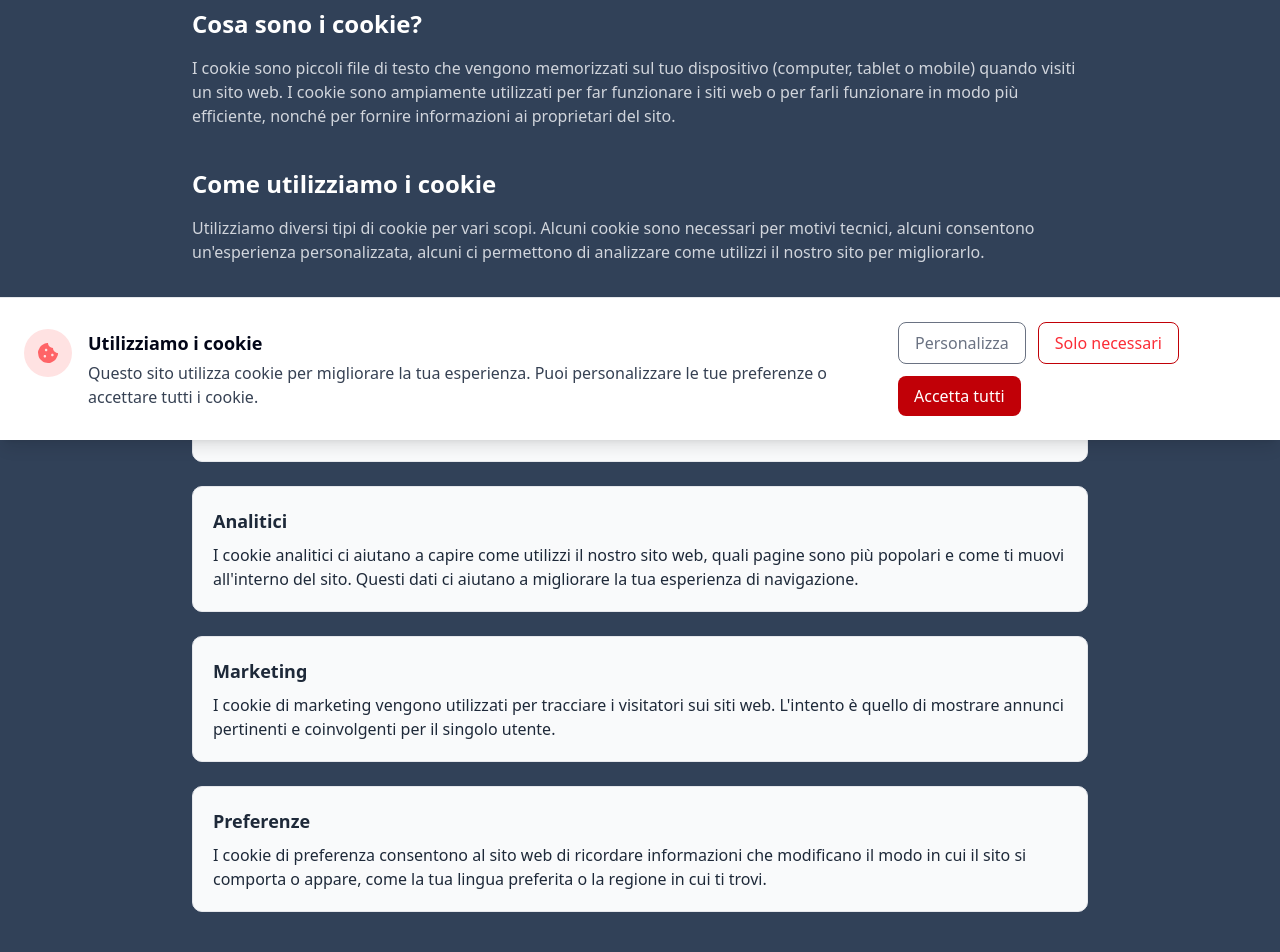
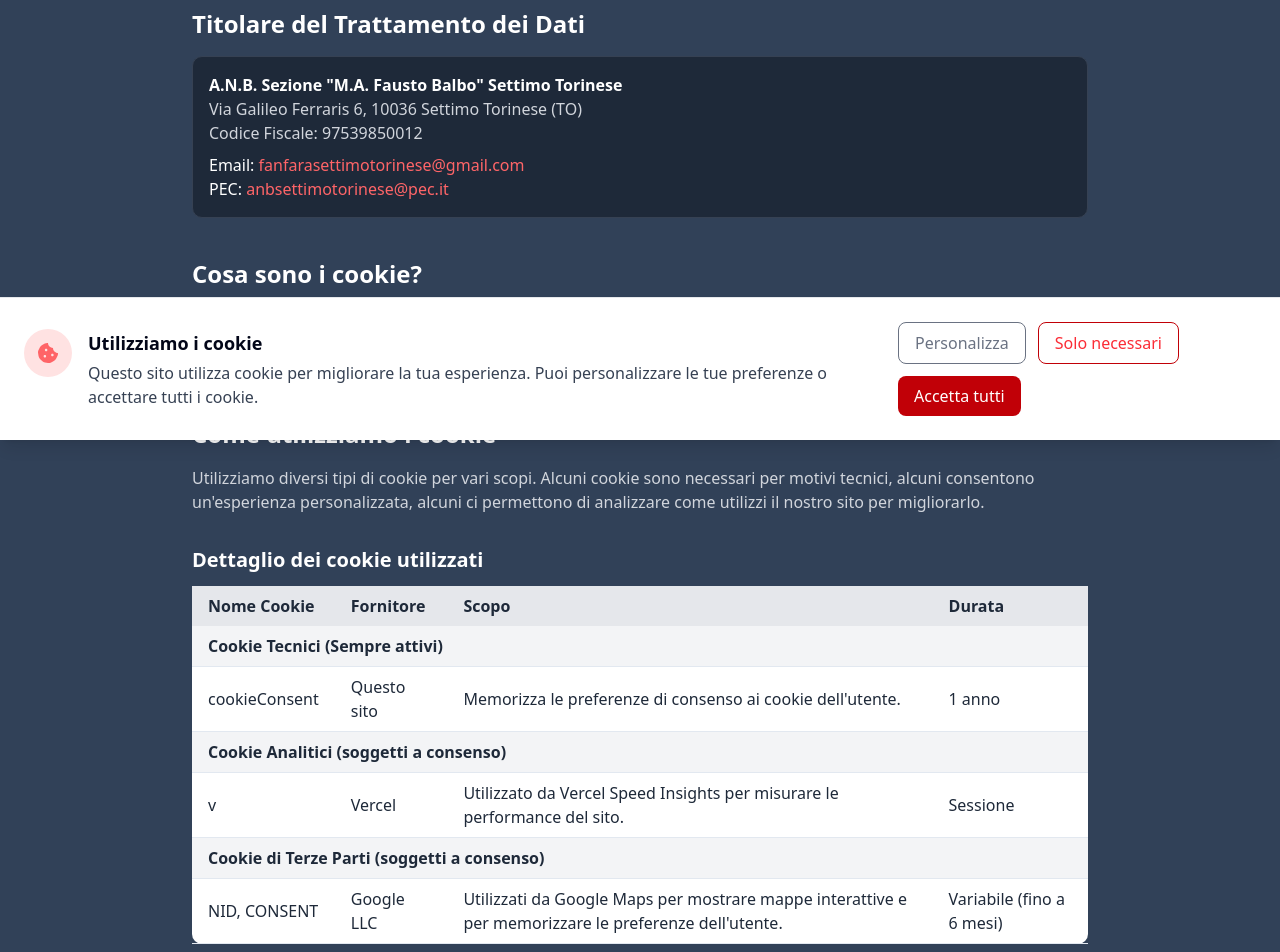
Before and after one commit to FedericoBellezza/bersaglierisettimo-app, a Next.js app: page /cookie in a window 1280 px wide. Shown: the part 360-1312 px from the top of the page. Built offline with nearby package versions, Linux system fonts and the light colour scheme.

Commit message:
Update cookie policy, privacy policy, and calendar events

```diff
--- a/src/app/cookie/page.jsx
+++ b/src/app/cookie/page.jsx
@@ -24,17 +24,25 @@ const CookiePolicy = () => {
 
   // Check if cookie consent has been given before
   useEffect(() => {
-    // Check after a short delay to ensure hydration is complete
-    const timer = setTimeout(() => {
     const consent = localStorage.getItem("cookieConsent");
     if (!consent) {
       setShowBanner(true);
     } else {
       setCookiePreferences(JSON.parse(consent));
     }
-    }, 1000);
+  }, []);
 
-    return () => clearTimeout(timer);
+  useEffect(() => {
+    const handleOpenSettings = () => {
+      setShowBanner(true);
+      setShowSettings(true);
+    };
+
+    window.addEventListener("openCookieSettings", handleOpenSettings);
+
+    return () => {
+      window.removeEventListener("openCookieSettings", handleOpenSettings);
+    };
   }, []);
 
   const acceptAllCookies = () => {
@@ -109,6 +117,37 @@ const CookiePolicy = () => {
               web.
             </p>
 
+            <h2 className="text-2xl font-bold mt-10 mb-4">
+              Titolare del Trattamento dei Dati
+            </h2>
+            <div className="bg-gray-800 p-4 rounded-lg border border-gray-700 mb-8">
+              <p className="font-bold text-white">
+                A.N.B. Sezione "M.A. Fausto Balbo" Settimo Torinese
+              </p>
+              <p className="text-gray-300">
+                Via Galileo Ferraris 6, 10036 Settimo Torinese (TO)
+              </p>
+              <p className="text-gray-300">Codice Fiscale: 97539850012</p>
+              <p className="mt-2">
+                <span className="font-medium">Email:</span>{" "}
+                <a
+                  href="mailto:fanfarasettimotorinese@gmail.com"
+                  className="text-red-400 hover:underline"
+                >
+                  fanfarasettimotorinese@gmail.com
+                </a>
+              </p>
+              <p>
+                <span className="font-medium">PEC:</span>{" "}
+                <a
+                  href="mailto:anbsettimotorinese@pec.it"
+                  className="text-red-400 hover:underline"
+                >
+                  anbsettimotorinese@pec.it
+                </a>
+              </p>
+            </div>
+
             <h2 className="text-2xl font-bold mt-10 mb-4 ">
               Cosa sono i cookie?
             </h2>
@@ -131,22 +170,71 @@ const CookiePolicy = () => {
             </p>
 
             <h3 className="text-xl font-semibold mt-8 mb-3 ">
-              Tipi di cookie che utilizziamo
+              Dettaglio dei cookie utilizzati
             </h3>
 
-            <div className="space-y-6 mb-10">
-              {cookieTypes.map((type) => (
-                <div
-                  key={type.id}
-                  className="bg-gray-50 p-5 rounded-lg border border-gray-200"
-                >
-                  <h4 className="font-bold text-lg text-gray-800 mb-2">
-                    {type.name}
-                  </h4>
-                  <p className="text-gray-800 text-base">{type.description}</p>
+            <div className="overflow-x-auto">
+              <table className="min-w-full bg-white text-gray-800 rounded-lg">
+                <thead className="bg-gray-200">
+                  <tr>
+                    <th className="py-2 px-4 text-left">Nome Cookie</th>
+                    <th className="py-2 px-4 text-left">Fornitore</th>
+                    <th className="py-2 px-4 text-left">Scopo</th>
+                    <th className="py-2 px-4 text-left">Durata</th>
+                  </tr>
+                </thead>
+                <tbody>
+                  <tr className="border-b">
+                    <td colSpan="4" className="py-2 px-4 font-bold bg-gray-100">
+                      Cookie Tecnici (Sempre attivi)
+                    </td>
+                  </tr>
+                  <tr className="border-b">
+                    <td className="py-2 px-4">cookieConsent</td>
+                    <td className="py-2 px-4">Questo sito</td>
+                    <td className="py-2 px-4">
+                      Memorizza le preferenze di consenso ai cookie dell'utente.
+                    </td>
+                    <td className="py-2 px-4">1 anno</td>
+                  </tr>
+                  <tr className="border-b">
+                    <td colSpan="4" className="py-2 px-4 font-bold bg-gray-100">
+                      Cookie Analitici (soggetti a consenso)
+                    </td>
+                  </tr>
+                  <tr className="border-b">
+                    <td className="py-2 px-4">v</td>
+                    <td className="py-2 px-4">Vercel</td>
+                    <td className="py-2 px-4">
+                      Utilizzato da Vercel Speed Insights per misurare le
+                      performance del sito.
+                    </td>
+                    <td className="py-2 px-4">Sessione</td>
+                  </tr>
+                  <tr className="border-b">
+                    <td colSpan="4" className="py-2 px-4 font-bold bg-gray-100">
+                      Cookie di Terze Parti (soggetti a consenso)
+                    </td>
+                  </tr>
+                  <tr className="border-b">
+                    <td className="py-2 px-4">NID, CONSENT</td>
+                    <td className="py-2 px-4">Google LLC</td>
+                    <td className="py-2 px-4">
+                      Utilizzati da Google Maps per mostrare mappe interattive e
+                      per memorizzare le preferenze dell'utente.
+                    </td>
+                    <td className="py-2 px-4">Variabile (fino a 6 mesi)</td>
+                  </tr>
+                </tbody>
+              </table>
             </div>
-              ))}
-            </div>
+            <p className="text-sm text-gray-400 mt-4">
+              I collegamenti ai social network (Facebook, Instagram, etc.) sono
+              semplici link esterni e non installano cookie di profilazione
+              finché non vengono cliccati e non si visita il sito di
+              destinazione. Per maggiori informazioni, si prega di consultare le
+              privacy policy dei rispettivi social network.
+            </p>
 
             <h2 className="text-2xl font-bold mt-10 mb-4 ">
               Come gestire i cookie
--- a/src/app/privacy/page.jsx
+++ b/src/app/privacy/page.jsx
@@ -61,12 +61,54 @@ const PrivacyPolicy = () => {
               tracciare l'attività sul nostro servizio e conservare determinate
               informazioni. Per maggiori dettagli sui cookie utilizzati,
               consultare la nostra{" "}
-              <a href="/cookie-policy" className="text-red-400 hover:underline">
+              <a href="/cookie" className="text-red-400 hover:underline">
                 Cookie Policy
               </a>
               .
             </li>
           </ul>
+        </>
+      ),
+    },
+    {
+      id: "titolare",
+      title: "Titolare del Trattamento dei Dati",
+      content: (
+        <>
+          <p className="mb-4">
+            Il Titolare del Trattamento dei Dati raccolti tramite questo sito è:
+          </p>
+          <div className="bg-gray-800 p-4 rounded-lg border border-gray-700">
+            <p className="font-bold text-white">
+              A.N.B. Sezione "M.A. Fausto Balbo" Settimo Torinese
+            </p>
+            <p className="text-gray-300">
+              Via Galileo Ferraris 6, 10036 Settimo Torinese (TO)
+            </p>
+            <p className="text-gray-300">Codice Fiscale: 97539850012</p>
+            <p className="mt-2">
+              <span className="font-medium">Email:</span>{" "}
+              <a
+                href="mailto:fanfarasettimotorinese@gmail.com"
+                className="text-red-400 hover:underline"
+              >
+                fanfarasettimotorinese@gmail.com
+              </a>
+            </p>
+            <p>
+              <span className="font-medium">PEC:</span>{" "}
+              <a
+                href="mailto:anbsettimotorinese@pec.it"
+                className="text-red-400 hover:underline"
+              >
+                anbsettimotorinese@pec.it
+              </a>
+            </p>
+          </div>
+          <p className="mt-4">
+            Per qualsiasi domanda o per esercitare i tuoi diritti, puoi
+            contattare il Titolare ai recapiti sopra indicati.
+          </p>
         </>
       ),
     },
--- a/src/components/CalendarioCompleto.jsx
+++ b/src/components/CalendarioCompleto.jsx
@@ -11,119 +11,58 @@ const CalendarioCompleto = () => {
   const eventiCompleti = [
     {
       id: 1,
-      title: "Raduno Nazionale Bersaglieri",
-      date: "15 Luglio 2025",
-      month: "Luglio",
+      title: "Concerto",
+      date: "13 Settembre 2025",
+      month: "Settembre",
       year: "2025",
-      location: "Roma, Italia",
-      description:
-        "Partecipazione al raduno nazionale con esibizione in Piazza del Popolo",
+      location: "Villastellone",
+      description: "Concerto in occasione del raduno provincia di Torino.",
       image:
         "https://static.wixstatic.com/media/a01c56_45a916c98f9142ca8ea1b1d9fbae9e1c~mv2.jpg/v1/fill/w_953,h_378,al_c,q_85,usm_0.66_1.00_0.01,enc_avif/a01c56_45a916c98f9142ca8ea1b1d9fbae9e1c~mv2.jpg",
-      type: "Raduno",
-      startTime: "09:30",
-      endTime: "18:00",
-    },
-    {
-      id: 2,
-      title: "Concerto Estivo",
-      date: "28 Agosto 2025",
-      month: "Agosto",
-      year: "2025",
-      location: "Settimo Torinese, Piazza della Libertà",
-      description: "Concerto all'aperto con repertorio tradizionale e moderno",
-      image:
-        "https://static.wixstatic.com/media/a01c56_fb44292d22434cc58c44181e6d5fec1b~mv2.jpg/v1/fill/w_953,h_378,al_c,q_85,usm_0.66_1.00_0.01,enc_avif/a01c56_fb44292d22434cc58c44181e6d5fec1b~mv2.jpg",
       type: "Concerto",
       startTime: "21:00",
       endTime: "23:00",
     },
     {
+      id: 2,
+      title: "Raduno Provinciale",
+      date: "14 Settembre 2025",
+      month: "Settembre",
+      year: "2025",
+      location: "Villastellone",
+      description: "Raduno provincia di Torino.",
+      image:
+        "https://static.wixstatic.com/media/a01c56_fb44292d22434cc58c44181e6d5fec1b~mv2.jpg/v1/fill/w_953,h_378,al_c,q_85,usm_0.66_1.00_0.01,enc_avif/a01c56_fb44292d22434cc58c44181e6d5fec1b~mv2.jpg",
+      type: "raduno",
+      startTime: "09:00",
+      endTime: "16:00",
+    },
+    {
       id: 3,
-      title: "Commemorazione Caduti",
-      date: "4 Novembre 2025",
-      month: "Novembre",
+      title: "Musica, Fanfare e Caroselli",
+      date: "25 Ottobre 2025",
+      month: "Ottobre",
       year: "2025",
-      location: "Torino, Piazza Castello",
-      description:
-        "Cerimonia ufficiale in onore dei caduti con autorità civili e militari",
+      location: "Pala200, Via Santa Cristina 5, Settimo Torinese",
+      description: "30° anniversario rifondazione fanfara di Settimo Torinese.",
       image:
         "https://static.wixstatic.com/media/a01c56_7cc5ad117fdf4202b8ff9054039e924b~mv2.png/v1/fill/w_795,h_315,al_c,q_85,enc_avif/a01c56_7cc5ad117fdf4202b8ff9054039e924b~mv2.png",
-      type: "Commemorazione",
-      startTime: "10:00",
+      type: "Serata musicale",
+      startTime: "21:00",
       endTime: null,
     },
     {
       id: 4,
-      title: "Concerto di Natale",
-      date: "20 Dicembre 2025",
-      month: "Dicembre",
+      title: "30° anniversario rifondazione Fanfara e festa sezionale",
+      date: "26 Ottobre 2025",
+      month: "Ottobre",
       year: "2025",
-      location: "Teatro Civico, Settimo Torinese",
-      description:
-        "Tradizionale concerto natalizio con ospiti e repertorio delle feste",
+      location: "Settimo Torinese",
+      description: "Sfilata per le vie della città di Settimo Torinese.",
       image:
         "https://static.wixstatic.com/media/a01c56_fb44292d22434cc58c44181e6d5fec1b~mv2.jpg/v1/fill/w_953,h_378,al_c,q_85,usm_0.66_1.00_0.01,enc_avif/a01c56_fb44292d22434cc58c44181e6d5fec1b~mv2.jpg",
-      type: "Concerto",
-      startTime: "20:30",
-      endTime: "22:30",
-    },
-    {
-      id: 5,
-      title: "Festa della Repubblica",
-      date: "2 Giugno 2025",
-      month: "Giugno",
-      year: "2025",
-      location: "Settimo Torinese, Piazza Vittorio Veneto",
-      description: "Celebrazione ufficiale con autorità locali e parata",
-      image:
-        "https://static.wixstatic.com/media/a01c56_7cc5ad117fdf4202b8ff9054039e924b~mv2.png/v1/fill/w_795,h_315,al_c,q_85,enc_avif/a01c56_7cc5ad117fdf4202b8ff9054039e924b~mv2.png",
-      type: "Cerimonia",
-      startTime: "11:00",
-      endTime: "12:30",
-    },
-    {
-      id: 6,
-      title: "Raduno Regionale Piemonte",
-      date: "10 Maggio 2025",
-      month: "Maggio",
-      year: "2025",
-      location: "Asti, Piazza Alfieri",
-      description:
-        "Raduno delle fanfare piemontesi con sfilata e concerto finale",
-      image:
-        "https://static.wixstatic.com/media/a01c56_45a916c98f9142ca8ea1b1d9fbae9e1c~mv2.jpg/v1/fill/w_953,h_378,al_c,q_85,usm_0.66_1.00_0.01,enc_avif/a01c56_45a916c98f9142ca8ea1b1d9fbae9e1c~mv2.jpg",
-      type: "Raduno",
-      startTime: "09:00",
-      endTime: "18:30",
-    },
-    {
-      id: 7,
-      title: "Festa della Musica",
-      date: "21 Giugno 2025",
-      month: "Giugno",
-      year: "2025",
-      location: "Parco della Resistenza, Settimo Torinese",
-      description: "Esibizione nel contesto della festa europea della musica",
-      image:
-        "https://static.wixstatic.com/media/a01c56_fb44292d22434cc58c44181e6d5fec1b~mv2.jpg/v1/fill/w_953,h_378,al_c,q_85,usm_0.66_1.00_0.01,enc_avif/a01c56_fb44292d22434cc58c44181e6d5fec1b~mv2.jpg",
-      type: "Concerto",
-      startTime: "17:00",
-      endTime: null,
-    },
-    {
-      id: 8,
-      title: "Manifestazione Nazionale Bersaglieri",
-      date: "18 Marzo 2026",
-      month: "Marzo",
-      year: "2026",
-      location: "Milano, Piazza Duomo",
-      description:
-        "Raduno straordinario per l'anniversario della fondazione del Corpo",
-      image:
-        "https://static.wixstatic.com/media/a01c56_45a916c98f9142ca8ea1b1d9fbae9e1c~mv2.jpg/v1/fill/w_953,h_378,al_c,q_85,usm_0.66_1.00_0.01,enc_avif/a01c56_45a916c98f9142ca8ea1b1d9fbae9e1c~mv2.jpg",
-      type: "Raduno",
-      startTime: "10:00",
+      type: "Sfilata",
+      startTime: "09:30",
       endTime: "17:00",
     },
   ];
```
Also changed, not shown: src/components/Footer.jsx (+8 -0 lines). Lines whose indentation alone changed are shown as unchanged.
